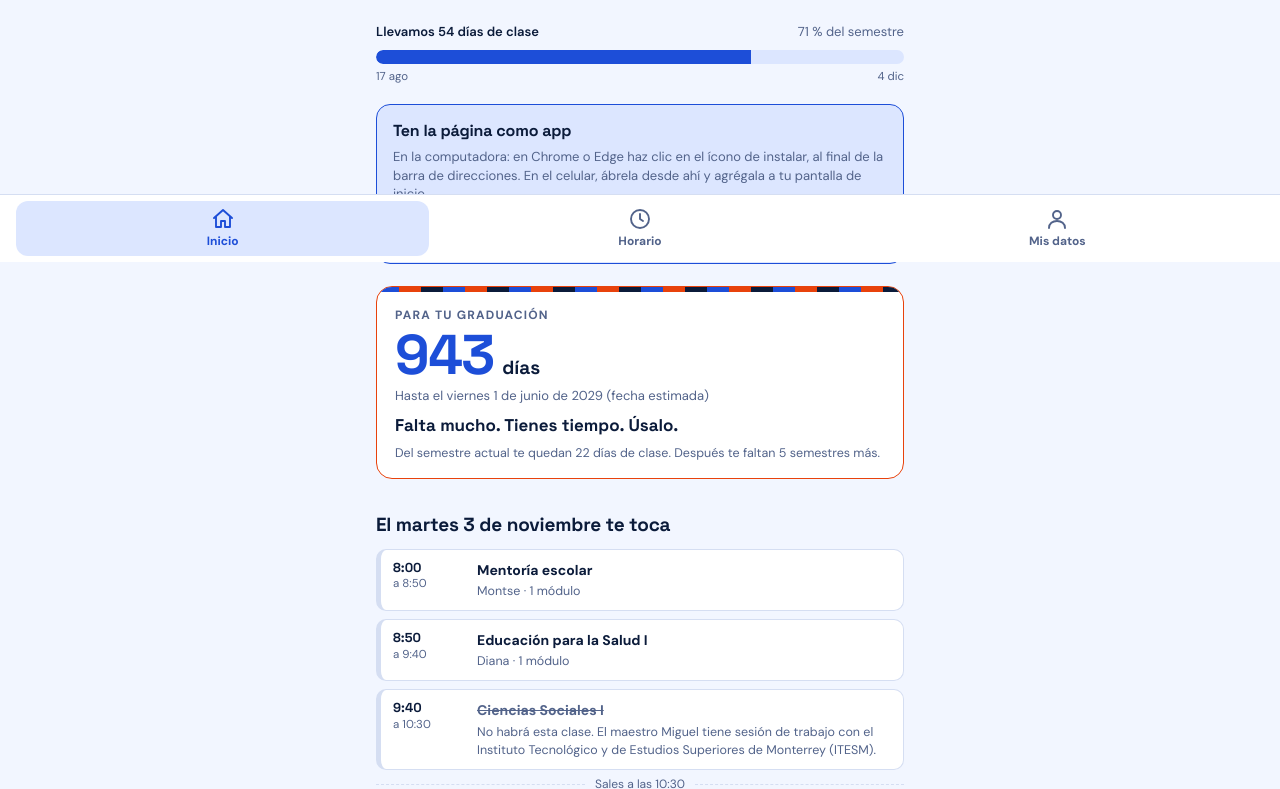
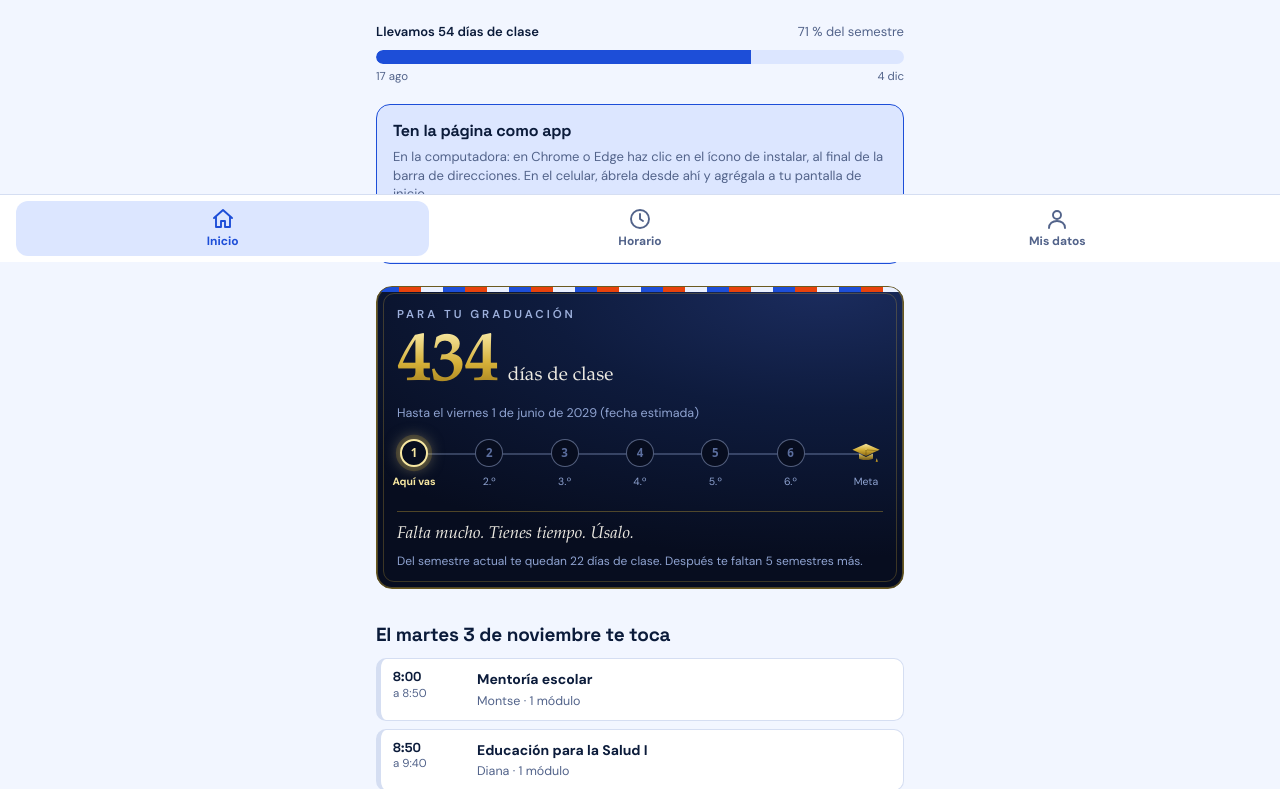
Before and after one commit to alfatitan-lab/mi-sabes, a plain HTML site: page index.html in a window 1280 px wide. Shown: the part 538-1327 px from the top of the page. Drawn offline with Linux system fonts and the light colour scheme; no server answers.

Commit message:
Add files via upload

```diff
--- a/index.html
+++ b/index.html
@@ -264,6 +264,34 @@
   .grad .gd{margin-top:4px;font-size:13px;color:var(--muted);}
   .grad .gf{margin-top:10px;font-family:var(--font-display);font-weight:800;font-size:17px;line-height:1.2;text-wrap:balance;}
   .grad .gs{margin-top:8px;font-size:12.5px;color:var(--muted);}
+
+  /* graduación: tarjeta marino y dorada con ruta de semestres */
+  .grad{--g1:#F7E7A1;--g2:#D4AF37;--g3:#8F6B14;--s2:#9DB0DC;--s3:#5B6E9E;--gt:#ECE9E1;--gm:#8FA3D1;
+    --serif:"Iowan Old Style","Palatino Linotype","Noto Serif",Cambria,"Times New Roman",serif;
+    padding:20px 20px 18px;border:1px solid #6b5a1f;color:var(--gt);
+    background:radial-gradient(120% 90% at 85% 0%,#1B2C5E 0%,#0E1B3D 45%,#070D1F 100%);box-shadow:inset 0 0 0 1px rgba(212,175,55,.35);}
+  .grad::before{display:block;content:"";position:absolute;inset:0 0 auto 0;height:5px;background:repeating-linear-gradient(90deg,var(--blue) 0 22px,var(--mari) 22px 44px,#EAF0FF 44px 66px);}
+  .grad::after{content:"";position:absolute;inset:6px;border:1px solid rgba(212,175,55,.26);border-radius:11px;pointer-events:none;}
+  .grad .gk{margin-top:0;color:var(--s2);font-size:11.5px;letter-spacing:.26em;font-weight:600;}
+  .grad .gn{margin-top:8px;gap:10px;}
+  .grad .gn b{font-family:var(--serif);font-weight:700;font-size:70px;line-height:.95;letter-spacing:-.02em;font-variant-numeric:lining-nums;background:linear-gradient(180deg,var(--g1),var(--g2) 48%,var(--g3));-webkit-background-clip:text;background-clip:text;color:transparent;}
+  .grad .gn span{font-family:var(--serif);font-weight:400;font-size:19px;color:var(--gt);padding-bottom:6px;}
+  .grad .gd{margin-top:6px;font-size:12.5px;color:var(--gm);}
+  .grad .gf{margin-top:6px;padding-top:12px;border-top:1px solid rgba(212,175,55,.35);font-family:var(--serif);font-style:italic;font-weight:400;font-size:17px;line-height:1.25;color:var(--gt);}
+  .grad .gs{font-size:12px;color:var(--gm);line-height:1.4;}
+  .gruta{position:relative;display:flex;justify-content:space-between;margin:16px 0 22px;}
+  .gruta::before{content:"";position:absolute;left:17px;right:17px;top:14px;height:2px;background:rgba(157,176,220,.3);}
+  .gruta .gfill{position:absolute;left:17px;top:14px;height:2px;background:linear-gradient(90deg,var(--g3),var(--g2),var(--g1));}
+  .gruta .rn{position:relative;width:34px;display:flex;flex-direction:column;align-items:center;}
+  .gruta .rn i{display:grid;place-items:center;width:28px;height:28px;border-radius:50%;font:700 11.5px/1 system-ui,sans-serif;font-style:normal;}
+  .gruta .rn.hecho i{background:linear-gradient(180deg,var(--g1),var(--g3));color:#201803;}
+  .gruta .rn.ahora i{background:#070D1F;border:2px solid var(--g1);color:var(--g1);box-shadow:0 0 0 4px rgba(212,175,55,.2),0 0 16px rgba(247,231,161,.5);animation:gpulso 2.6s ease-in-out infinite;}
+  .gruta .rn.falta i{background:#070D1F;border:1.5px solid rgba(157,176,220,.5);color:var(--s3);}
+  .gruta .rn.meta i{width:34px;height:28px;border-radius:0;background:none;}
+  .gruta .rn em{margin-top:7px;font-style:normal;font-size:10.5px;color:var(--gm);white-space:nowrap;}
+  .gruta .rn.ahora em{color:var(--g1);font-weight:700;}
+  @keyframes gpulso{50%{box-shadow:0 0 0 7px rgba(212,175,55,.08),0 0 22px rgba(247,231,161,.7);}}
+  @media (prefers-reduced-motion:reduce){.gruta .rn.ahora i{animation:none;}}
   /* avisos e instalación */
   .aviso{margin-top:14px;padding:12px 14px;border:1.5px solid var(--gold-line);border-left-width:6px;border-radius:12px;background:linear-gradient(135deg,var(--gold-a) 0%,var(--gold-b) 100%);font-size:14px;}
   .aviso b{display:block;font-size:11px;font-weight:800;letter-spacing:.1em;text-transform:uppercase;color:var(--gold-ink);margin-bottom:2px;}
@@ -425,6 +453,7 @@
       <div class="gk">Para tu graduación</div>
       <div class="gn"><b id="gDias">–</b><span id="gU">días</span></div>
       <div class="gd" id="gFecha"></div>
+      <div class="gruta" id="gRuta" role="img"></div>
       <p class="gf" id="gFrase"></p>
       <p class="gs" id="gSub"></p>
     </section>
@@ -866,18 +895,51 @@ function evHTML(x, withWhen, today){
 const GRAD = {"5to":{f:"2027-06-04", despues:1}, "3ro":{f:"2028-06-02", despues:3}, "1ro":{f:"2029-06-01", despues:5}};
 function fraseGrad(g, dias){
   if (dias <= 0) return "Terminas esto. Empieza lo demás.";
-  if (dias <= 30) return "Pocos días. Que cuenten.";
-  if (dias <= 100) return "Ya se ve. Sigue.";
+  if (dias <= 15) return "Pocos días. Que cuenten.";
+  if (dias <= 50) return "Ya se ve. Sigue.";
   if (g === "5to") return "Hoy también cuenta, aunque no lo parezca.";
   if (g === "3ro") return "Ni te detengas ni te apures. Camina.";
   return "Falta mucho. Tienes tiempo. Úsalo.";
 }
+const VUELTA_GRAD = new Date(2027, 1, 2), BASE_INI_GRAD = new Date(2026, 7, 17), BASE_FIN_GRAD = new Date(2027, 5, 25);
+/* Día de clase del calendario del periodo 2026-27; los años siguientes se estiman con el mismo calendario corrido 52 semanas. */
+function diaDeClaseGrad(d){
+  if (d.getDay() < 1 || d.getDay() > 5) return false;
+  let b = d, k = 0;
+  while (b > BASE_FIN_GRAD){ b = addDays(b, -364); if (++k > 10) return false; }
+  if (b < BASE_INI_GRAD) return false;
+  if (b > END && b < VUELTA_GRAD) return false;
+  const key = iso(b);
+  if (HOLIDAYS[key]) return false;
+  for (let i = 0; i < EVENTS.length; i++){ const e = EVENTS[i]; if (e.k === "sin" && e.s >= "2027-02-02" && key >= e.s && key <= e.e) return false; }
+  return true;
+}
+function diasClaseGrad(fIso, remDays){
+  const fin = fromIso(fIso), hoy = startOfToday(), now = new Date();
+  let ini = (now.getHours()*60 + now.getMinutes() >= 840) ? addDays(hoy, 1) : hoy;
+  if (ini < VUELTA_GRAD) ini = VUELTA_GRAD;
+  let n = 0;
+  for (let d = ini; d <= fin; d = addDays(d, 1)) if (diaDeClaseGrad(d)) n++;
+  return n + (remDays > 0 ? remDays : 0);
+}
+const CHECK_GRAD = '<svg width="14" height="14" viewBox="0 0 24 24" aria-hidden="true"><path d="M5 12.5l4.5 4.5L19 7.5" fill="none" stroke="#201803" stroke-width="3.2" stroke-linecap="round" stroke-linejoin="round"/></svg>';
+const BIRRETE_GRAD = '<svg width="34" height="30" viewBox="0 0 64 64" aria-hidden="true"><defs><linearGradient id="gcapG" x1="0" y1="0" x2="0" y2="1"><stop offset="0" stop-color="#F7E7A1"/><stop offset=".5" stop-color="#D4AF37"/><stop offset="1" stop-color="#8F6B14"/></linearGradient></defs><path d="M17 31v10c0 5 30 5 30 0V31l-15 7.5z" fill="url(#gcapG)" opacity=".8"/><path d="M32 10 61 23 32 36 3 23z" fill="url(#gcapG)"/><path d="M32 36V23l23 2.2" fill="none" stroke="#2a1f05" stroke-opacity=".5" stroke-width="1.2" stroke-linecap="round"/><path d="M55 25.2V43" stroke="url(#gcapG)" stroke-width="2" stroke-linecap="round"/><path d="M55 41l-2.5 8h5z" fill="url(#gcapG)"/><circle cx="32" cy="23" r="2" fill="url(#gcapG)"/></svg>';
+function rutaGrad(sem){
+  let h = '<div class="gfill" style="width:calc((100% - 34px) * ' + ((sem - 1) / 6) + ')"></div>';
+  for (let i = 1; i <= 6; i++){
+    const cls = i < sem ? "hecho" : (i === sem ? "ahora" : "falta");
+    h += '<div class="rn ' + cls + '"><i>' + (cls === "hecho" ? CHECK_GRAD : i) + '</i><em>' + (cls === "ahora" ? "Aquí vas" : i + ".º") + '</em></div>';
+  }
+  return h + '<div class="rn meta"><i>' + BIRRETE_GRAD + '</i><em>Meta</em></div>';
+}
 function renderGrad(remDays){
-  const G = GRAD[group], d = fromIso(G.f), dias = dayDiff(d, startOfToday());
-  document.getElementById("gDias").textContent = Math.max(0, dias);
-  document.getElementById("gU").textContent = dias === 1 ? "día" : "días";
+  const G = GRAD[group], d = fromIso(G.f), cal = dayDiff(d, startOfToday());
+  const dias = cal <= 0 ? 0 : Math.round(diasClaseGrad(G.f, remDays));
+  document.getElementById("gDias").textContent = String(dias);
+  document.getElementById("gU").textContent = dias === 1 ? "día de clase" : "días de clase";
   document.getElementById("gFecha").textContent = "Hasta el viernes " + d.getDate() + " de " + MESES_L[d.getMonth()] + " de " + d.getFullYear() + " (fecha estimada)";
   document.getElementById("gFrase").textContent = fraseGrad(group, dias);
+  const semG = Number(group.charAt(0)), ruta = document.getElementById("gRuta"); ruta.innerHTML = rutaGrad(semG); ruta.setAttribute("aria-label", "Vas en el semestre " + semG + " de 6");
   const sem = G.despues;
   document.getElementById("gSub").textContent = (remDays > 0 ? "Del semestre actual te quedan " + fmtDays(remDays) + (remDays <= 1 ? " día" : " días") + " de clase. " : "Este semestre ya terminó. ") +
     "Después te " + (sem === 1 ? "falta 1 semestre más." : "faltan " + sem + " semestres más.");
```
